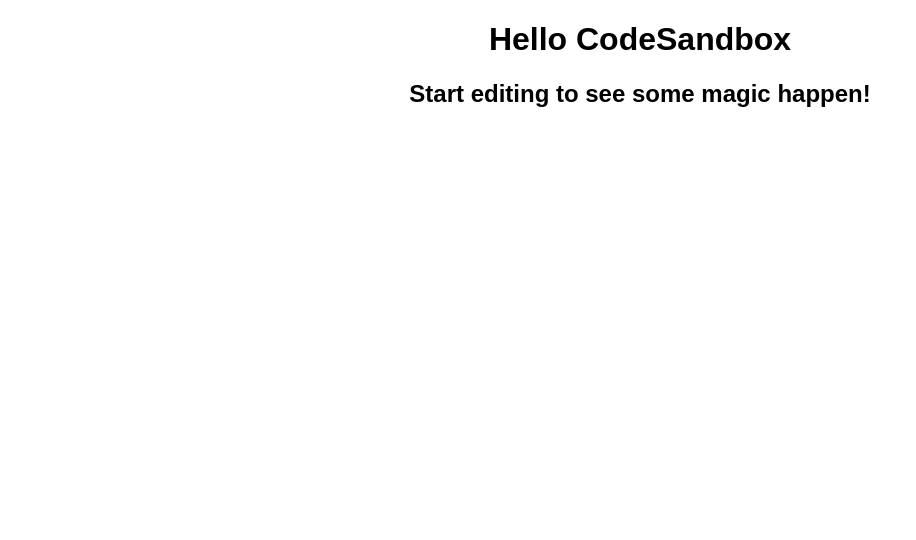
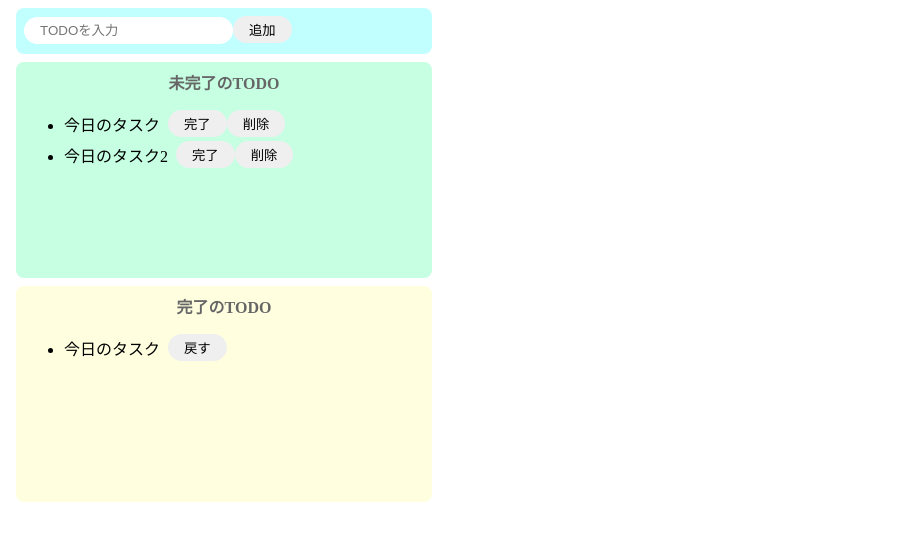
Before and after one commit to TokomaBaou/react-todo, a React (Create React App) app: page / in a window 1280 px wide. Shown: the top 540 px of the page, without its empty margins (0-916 px from the left). Built offline with nearby package versions, Linux system fonts and the light colour scheme.

Commit message:
構造を作成

```diff
--- a/src/App.js
+++ /dev/null
@@ -1,10 +0,0 @@
-import "./styles.css";
-
-export default function App() {
-  return (
-    <div className="App">
-      <h1>Hello CodeSandbox</h1>
-      <h2>Start editing to see some magic happen!</h2>
-    </div>
-  );
-}
--- /dev/null
+++ b/src/App.jsx
@@ -0,0 +1,37 @@
+import React from "react";
+import "./styles.css";
+
+export const App = () => {
+  return (
+    <>
+      <div className="input-area">
+        <input placeholder="TODOを入力" />
+        <button>追加</button>
+      </div>
+      <div className="incomplete-area">
+        <p className="title">未完了のTODO</p>
+        <ul>
+          <div className="list-row">
+            <li>今日のタスク</li>
+            <button>完了</button>
+            <button>削除</button>
+          </div>
+          <div className="list-row">
+            <li>今日のタスク2</li>
+            <button>完了</button>
+            <button>削除</button>
+          </div>
+        </ul>
+      </div>
+      <div className="complete-area">
+        <p className="title">完了のTODO</p>
+        <ul>
+          <div className="list-row">
+            <li>今日のタスク</li>
+            <button>戻す</button>
+          </div>
+        </ul>
+      </div>
+    </>
+  );
+};
--- a/src/index.js
+++ b/src/index.js
@@ -1,12 +1,6 @@
-import { StrictMode } from "react";
+import React from "react";
 import ReactDOM from "react-dom";
 
-import App from "./App";
+import { App } from "./App";
 
-const rootElement = document.getElementById("root");
-ReactDOM.render(
-  <StrictMode>
-    <App />
-  </StrictMode>,
-  rootElement
-);
+ReactDOM.render(<App />, document.getElementById("root"));
--- a/src/styles.css
+++ b/src/styles.css
@@ -2,3 +2,69 @@
   font-family: sans-serif;
   text-align: center;
 }
+/* body {
+  font-family: sans-serif;
+} */
+
+input {
+  border-radius: 16px;
+  border: none;
+  padding: 6px 16px;
+  outline: none;
+}
+
+button {
+  border-radius: 16px;
+  border: none;
+  padding: 4px 16px;
+}
+
+button:hover {
+  background-color: #ff7fff;
+  color: #fff;
+  cursor: pointer;
+}
+
+li {
+  margin-right: 8px;
+}
+
+.input-area {
+  background-color: #c1ffff;
+  width: 400px;
+  height: 30px;
+  border-radius: 8px;
+  padding: 8px;
+  margin: 8px;
+}
+
+.incomplete-area {
+  background-color: #c6ffe2;
+  width: 400px;
+  min-height: 200px;
+  padding: 8px;
+  margin: 8px;
+  border-radius: 8px;
+}
+
+.complete-area {
+  background-color: #ffffe0;
+  width: 400px;
+  min-height: 200px;
+  padding: 8px;
+  margin: 8px;
+  border-radius: 8px;
+}
+
+.title {
+  text-align: center;
+  margin-top: 0;
+  font-weight: bold;
+  color: #666;
+}
+
+.list-row {
+  display: flex;
+  align-items: center;
+  padding-bottom: 4px;
+}
```
